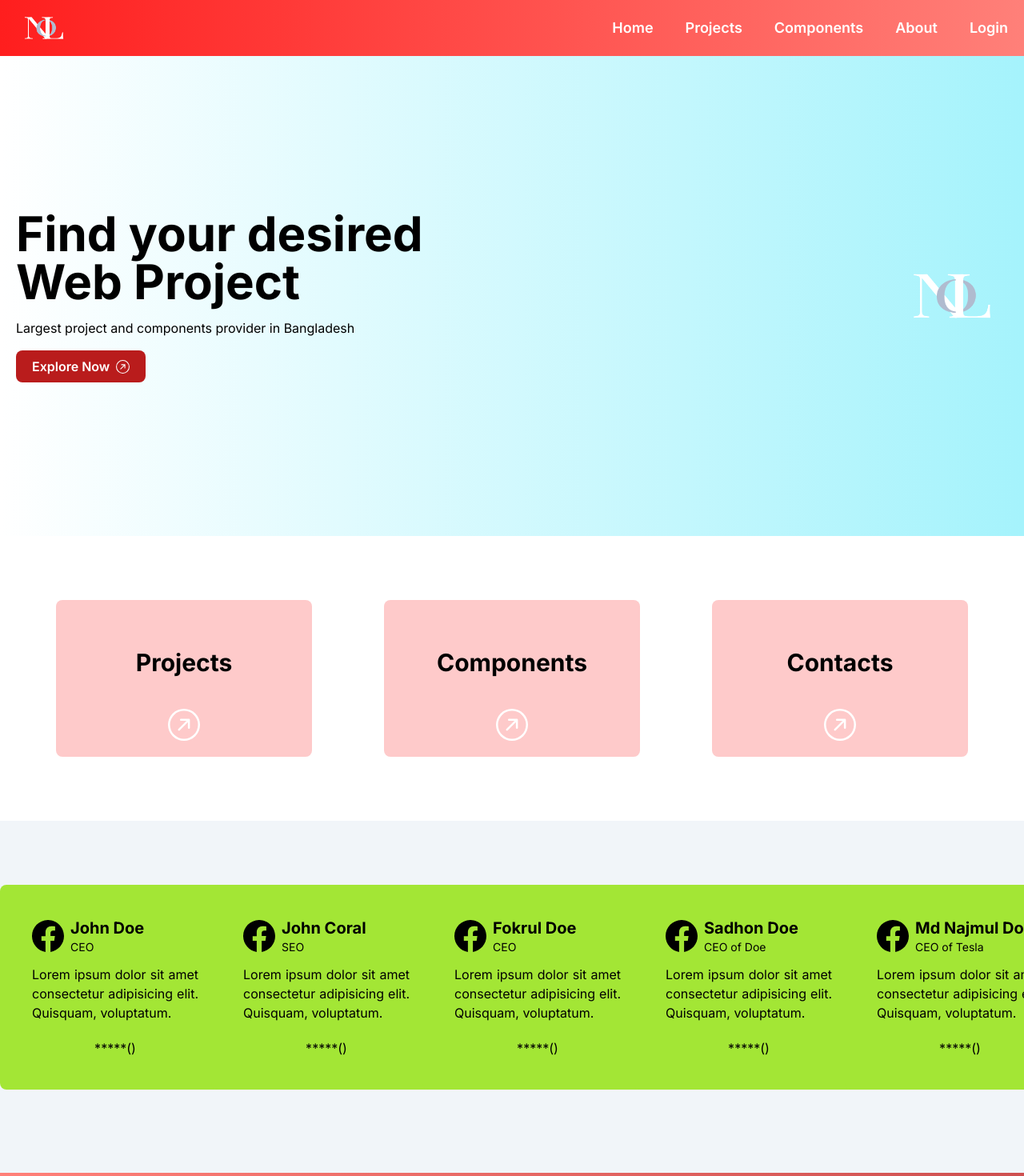
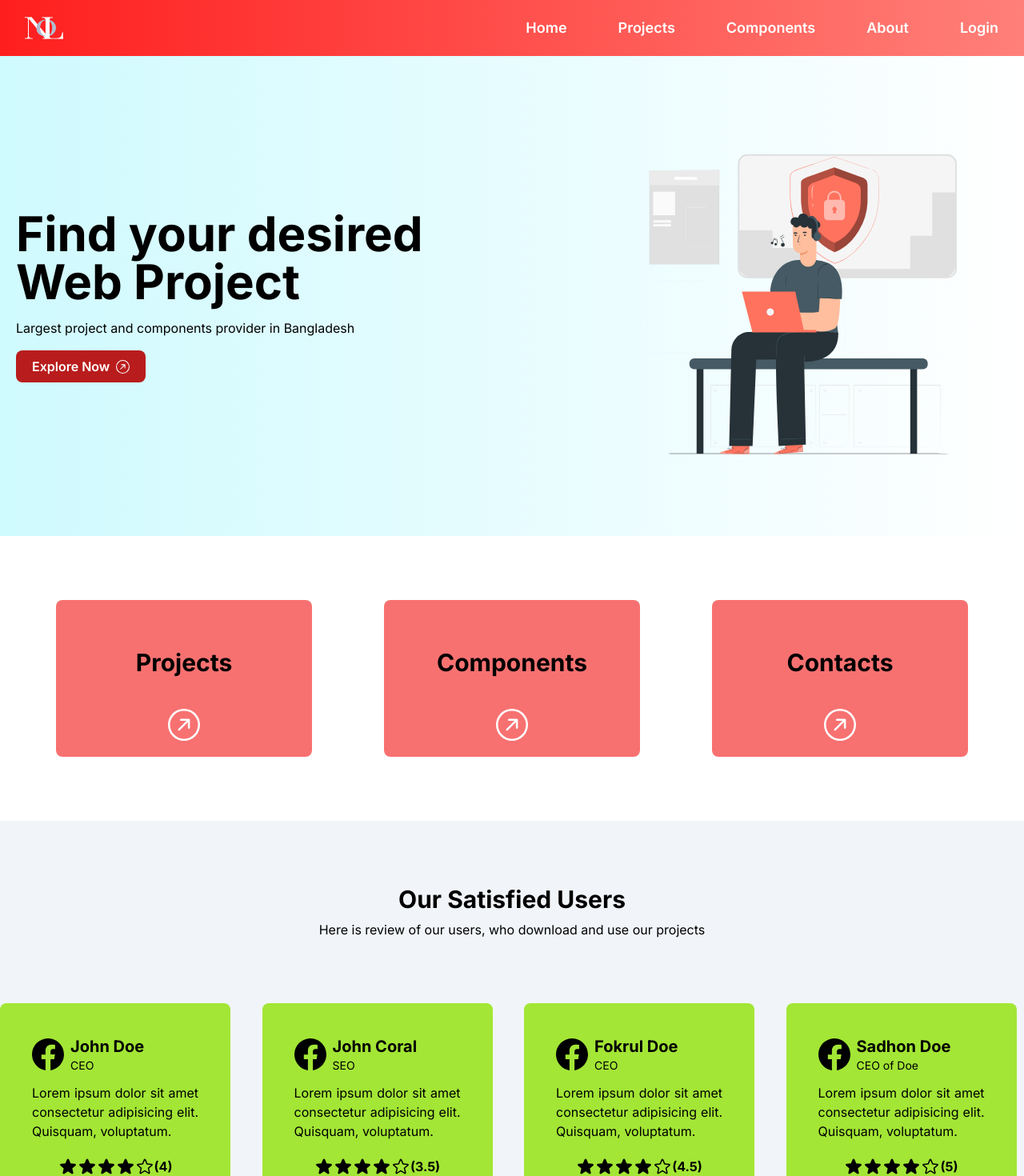
Before and after one commit to nazm0l/massive-portfolio, a Next.js app: page / in a window 1280 px wide. Shown: the top 1470 px of the page at 80% size. Built offline with nearby package versions, Linux system fonts and the light colour scheme; no server answers.

Commit message:
modified things from whole project

```diff
--- a/src/app/about/page.js
+++ b/src/app/about/page.js
@@ -133,7 +133,7 @@ const AboutPage = () => {
                 <ul className="mt-2">
                   <li>Green University of Bangladesh</li>
                   <li>Computer Science and Engineering</li>
-                  <li>2019 - Present</li>
+                  <li>2021 - Present</li>
                 </ul>
               </div>
             </div>
--- a/src/app/components/page.js
+++ b/src/app/components/page.js
@@ -6,6 +6,12 @@ const ComponentsPage = () => {
           <h1 className="text-4xl font-bold text-center">Components</h1>
         </div>
       </section>
+      <section className="h-[500px] flex justify-center items-center">
+        <div>
+          {/* under construction */}
+          <p className="text-center text-2xl">Under Construction...</p>
+        </div>
+      </section>
     </>
   );
 };
--- a/src/app/page.js
+++ b/src/app/page.js
@@ -15,6 +15,14 @@ export default function Home() {
         </div>
       </section>
       <section className="bg-slate-100 py-10 md:py-20">
+        <div className="mb-20">
+          <h2 className="text-3xl font-bold text-center">
+            Our Satisfied Users
+          </h2>
+          <p className="text-center mt-2">
+            Here is review of our users, who download and use our projects
+          </p>
+        </div>
         <div className="container mx-auto flex gap-5 overflow-hidden">
           <RatingsCard />
         </div>
--- /dev/null
+++ b/src/app/profile/page.js
@@ -0,0 +1,5 @@
+const ProfilePage = () => {
+  return <section>Welcome to profile page.</section>;
+};
+
+export default ProfilePage;
--- a/src/components/ActionCard.js
+++ b/src/components/ActionCard.js
@@ -3,7 +3,7 @@ import Link from "next/link";
 
 const ActionCard = ({ title }) => {
   return (
-    <div className="group bg-red-200 md:w-80 p-5 mb-2 md:mb-0 rounded-lg hover:bg-red-500 cursor-pointer">
+    <div className="group bg-red-400 md:w-80 p-5 mb-2 md:mb-0 rounded-lg hover:bg-red-500 cursor-pointer">
       <Link href="projects">
         <div className="card-content grid items-center ">
           <h2 className="text-xl md:text-3xl font-bold text-center my-10 group-hover:text-white">
--- a/src/components/HeroSection.js
+++ b/src/components/HeroSection.js
@@ -1,9 +1,10 @@
 import Image from "next/image";
 import Link from "next/link";
+import HeroImg from "../../public/images/hero-img.svg";
 
 const HeroSection = () => {
   return (
-    <section className="w-full h-96 md:h-[600px] px-5 md:px-0 bg-gradient-to-r from-white to-cyan-200 grid items-center overflow-hidden">
+    <section className="w-full h-96 md:h-[600px] px-5 md:px-0 bg-gradient-to-r from-cyan-100 to-white grid items-center overflow-hidden">
       <div className="container px-5 mx-auto flex justify-between items-center">
         <div>
           <h2 className="text-3xl md:text-6xl font-bold ">
@@ -25,7 +26,7 @@ const HeroSection = () => {
           </Link>
         </div>
         <div className="hidden md:block">
-          <Image src="/Logo.png" alt="logo" width={140} height={140} />
+          <Image src={HeroImg} alt="hero" width={500} />
         </div>
       </div>
     </section>
--- a/src/components/Navbar.js
+++ b/src/components/Navbar.js
@@ -33,25 +33,35 @@ const Navbar = () => {
         </button>
         <div className="hidden md:block">
           <ul className="flex gap-10 font-semibold text-lg">
-            <Link href="/">Home</Link>
-            <Link href="projects">Projects</Link>
-            <Link href="components">Components</Link>
-            <Link href="about">About</Link>
+            <Link href="/" className="hover:ring-2 px-3 rounded">
+              Home
+            </Link>
+            <Link href="projects" className="hover:ring-2 px-3 rounded">
+              Projects
+            </Link>
+            <Link href="components" className="hover:ring-2 px-3 rounded">
+              Components
+            </Link>
+            <Link href="about" className="hover:ring-2 px-3 rounded">
+              About
+            </Link>
             {session ? (
               <>
                 <Link href="profile">{session.user?.name}</Link>
                 <button onClick={() => signOut()}>Logout</button>
               </>
             ) : (
-              <Link href="login">Login</Link>
+              <Link href="login" className="hover:ring-2 px-3 rounded">
+                Login
+              </Link>
             )}
           </ul>
         </div>
       </div>
       {/* Mobile Menu */}
-      <div className="w-52 overflow-hidden bg-gray-100 text-black rounded-lg absolute top-20 right-0">
+      <div className="w-52 overflow-hidden bg-gray-100 text-black rounded-lg absolute top-20 right-0 ">
         <div className={navMenu ? "block" : `hidden`}>
-          <ul className="flex flex-col gap-5 font-semibold text-lg p-5">
+          <ul className="flex flex-col gap-5 font-semibold text-lg p-5 transition ease-in-out duration-200">
             <Link href="/">Home</Link>
             <Link href="projects">Projects</Link>
             <Link href="components">Components</Link>
--- a/src/components/RatingsCard.js
+++ b/src/components/RatingsCard.js
@@ -2,42 +2,50 @@
 import Image from "next/image";
 import { Swiper, SwiperSlide } from "swiper/react";
 import "swiper/css";
+import "swiper/css/navigation";
 
 const demoData = [
   {
     name: "John Doe",
     title: "CEO",
     desc: "Lorem ipsum dolor sit amet consectetur adipisicing elit. Quisquam, voluptatum.",
+    ratings: 4,
   },
   {
     name: "John Coral",
     title: "SEO",
     desc: "Lorem ipsum dolor sit amet consectetur adipisicing elit. Quisquam, voluptatum.",
+    ratings: 3.5,
   },
   {
     name: "Fokrul Doe",
     title: "CEO",
     desc: "Lorem ipsum dolor sit amet consectetur adipisicing elit. Quisquam, voluptatum.",
+    ratings: 4.5,
   },
   {
     name: "Sadhon Doe",
     title: "CEO of Doe",
     desc: "Lorem ipsum dolor sit amet consectetur adipisicing elit. Quisquam, voluptatum.",
+    ratings: 5,
   },
   {
     name: "Md Najmul Doe",
     title: "CEO of Tesla",
     desc: "Lorem ipsum dolor sit amet consectetur adipisicing elit. Quisquam, voluptatum.",
+    ratings: 4,
   },
   {
     name: "John Doe",
     title: "CEO",
     desc: "Lorem ipsum dolor sit amet consectetur adipisicing elit. Quisquam, voluptatum.",
+    ratings: 3,
   },
   {
     name: "John Doe",
     title: "CEO",
     desc: "Lorem ipsum dolor sit amet consectetur adipisicing elit. Quisquam, voluptatum.",
+    ratings: 1,
   },
 ];
 
@@ -56,8 +64,8 @@ const RatingsCard = ({ name, title, desc, star }) => {
           spaceBetween: 40,
         },
         1024: {
-          slidesPerView: 5,
-          spaceBetween: 40,
+          slidesPerView: 4,
+          spaceBetween: 30,
         },
       }}
       onSlideChange={() => console.log("slide change")}
@@ -76,7 +84,82 @@ const RatingsCard = ({ name, title, desc, star }) => {
               </div>
               <div className="mt-3">
                 <p className="text-justify">{item.desc}</p>
-                <p className="text-center mt-5">*****({star})</p>
+                <p className="flex justify-center font-bold mt-5">
+                  <div className="flex">
+                    <svg
+                      xmlns="http://www.w3.org/2000/svg"
+                      viewBox="0 0 24 24"
+                      fill="currentColor"
+                      className="size-6"
+                      width={20}
+                    >
+                      <path
+                        fillRule="evenodd"
+                        d="M10.788 3.21c.448-1.077 1.976-1.077 2.424 0l2.082 5.006 5.404.434c1.164.093 1.636 1.545.749 2.305l-4.117 3.527 1.257 5.273c.271 1.136-.964 2.033-1.96 1.425L12 18.354 7.373 21.18c-.996.608-2.231-.29-1.96-1.425l1.257-5.273-4.117-3.527c-.887-.76-.415-2.212.749-2.305l5.404-.434 2.082-5.005Z"
+                        clipRule="evenodd"
+                      />
+                    </svg>
+
+                    <svg
+                      xmlns="http://www.w3.org/2000/svg"
+                      viewBox="0 0 24 24"
+                      fill="currentColor"
+                      className="size-6"
+                      width={20}
+                    >
+                      <path
+                        fillRule="evenodd"
+                        d="M10.788 3.21c.448-1.077 1.976-1.077 2.424 0l2.082 5.006 5.404.434c1.164.093 1.636 1.545.749 2.305l-4.117 3.527 1.257 5.273c.271 1.136-.964 2.033-1.96 1.425L12 18.354 7.373 21.18c-.996.608-2.231-.29-1.96-1.425l1.257-5.273-4.117-3.527c-.887-.76-.415-2.212.749-2.305l5.404-.434 2.082-5.005Z"
+                        clipRule="evenodd"
+                      />
+                    </svg>
+
+                    <svg
+                      xmlns="http://www.w3.org/2000/svg"
+                      viewBox="0 0 24 24"
+                      fill="currentColor"
+                      className="size-6"
+                      width={20}
+                    >
+                      <path
+                        fillRule="evenodd"
+                        d="M10.788 3.21c.448-1.077 1.976-1.077 2.424 0l2.082 5.006 5.404.434c1.164.093 1.636 1.545.749 2.305l-4.117 3.527 1.257 5.273c.271 1.136-.964 2.033-1.96 1.425L12 18.354 7.373 21.18c-.996.608-2.231-.29-1.96-1.425l1.257-5.273-4.117-3.527c-.887-.76-.415-2.212.749-2.305l5.404-.434 2.082-5.005Z"
+                        clipRule="evenodd"
+                      />
+                    </svg>
+
+                    <svg
+                      xmlns="http://www.w3.org/2000/svg"
+                      viewBox="0 0 24 24"
+                      fill="currentColor"
+                      className="size-6"
+                      width={20}
+                    >
+                      <path
+                        fillRule="evenodd"
+                        d="M10.788 3.21c.448-1.077 1.976-1.077 2.424 0l2.082 5.006 5.404.434c1.164.093 1.636 1.545.749 2.305l-4.117 3.527 1.257 5.273c.271 1.136-.964 2.033-1.96 1.425L12 18.354 7.373 21.18c-.996.608-2.231-.29-1.96-1.425l1.257-5.273-4.117-3.527c-.887-.76-.415-2.212.749-2.305l5.404-.434 2.082-5.005Z"
+                        clipRule="evenodd"
+                      />
+                    </svg>
+
+                    <svg
+                      xmlns="http://www.w3.org/2000/svg"
+                      fill="none"
+                      viewBox="0 0 24 24"
+                      stroke-width="1.5"
+                      stroke="currentColor"
+                      class="size-6"
+                      width={20}
+                    >
+                      <path
+                        stroke-linecap="round"
+                        stroke-linejoin="round"
+                        d="M11.48 3.499a.562.562 0 0 1 1.04 0l2.125 5.111a.563.563 0 0 0 .475.345l5.518.442c.499.04.701.663.321.988l-4.204 3.602a.563.563 0 0 0-.182.557l1.285 5.385a.562.562 0 0 1-.84.61l-4.725-2.885a.562.562 0 0 0-.586 0L6.982 20.54a.562.562 0 0 1-.84-.61l1.285-5.386a.562.562 0 0 0-.182-.557l-4.204-3.602a.562.562 0 0 1 .321-.988l5.518-.442a.563.563 0 0 0 .475-.345L11.48 3.5Z"
+                      />
+                    </svg>
+                  </div>
+                  ({item.ratings})
+                </p>
               </div>
             </div>
           </div>
```
Also changed, not shown: src/app/projects/page.js (+6 -58 lines), public/images/hero-img.svg (added).
